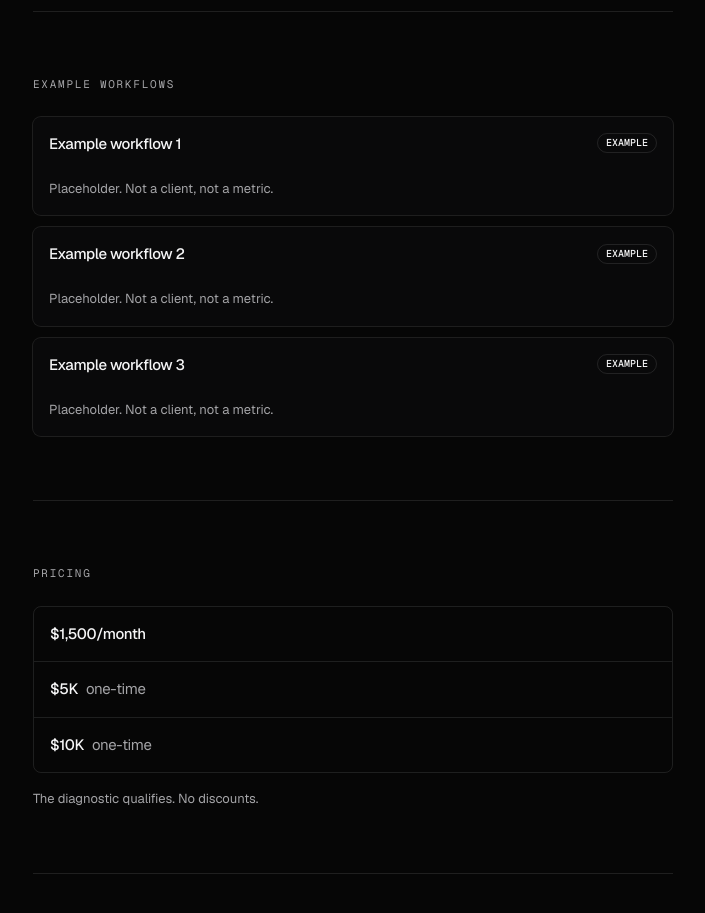
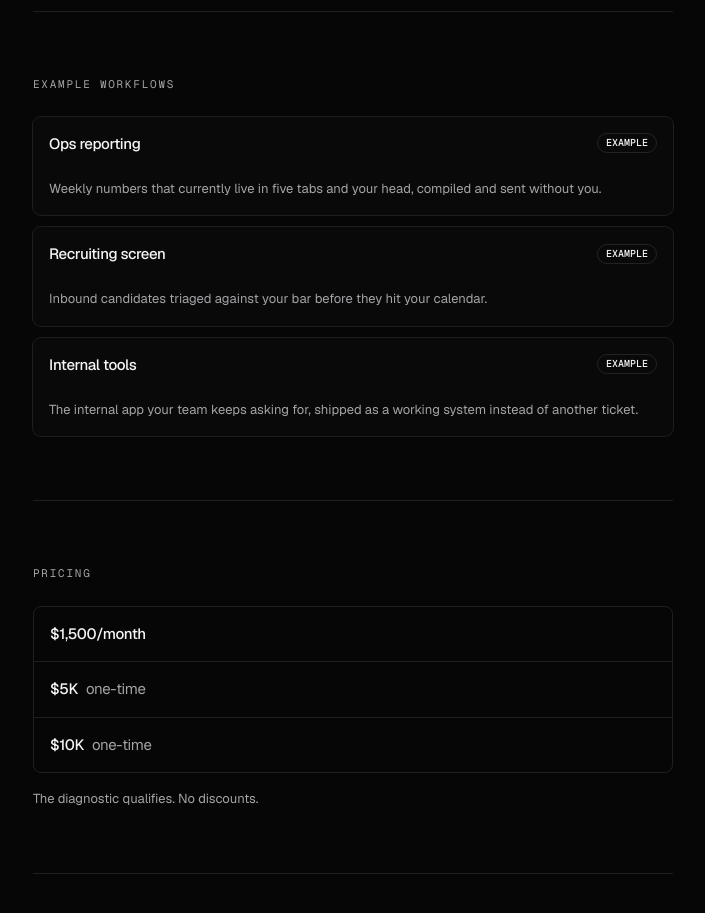
Before and after one commit to Josefusan/mygrokflow, a Next.js app: page / in a window 1280 px wide. Shown: the part 1540-2453 px from the top of the page, without its empty margins (287-992 px from the left). Built offline with nearby package versions, Linux system fonts and the light colour scheme.

Commit message:
Drop in CMO example card copy. Keep Badge Example.

```diff
--- a/components/landing.tsx
+++ b/components/landing.tsx
@@ -38,9 +38,18 @@ const STEPS = [
 ] as const;
 
 const EXAMPLES = [
-  { title: "Example workflow 1" },
-  { title: "Example workflow 2" },
-  { title: "Example workflow 3" },
+  {
+    title: "Ops reporting",
+    body: "Weekly numbers that currently live in five tabs and your head, compiled and sent without you.",
+  },
+  {
+    title: "Recruiting screen",
+    body: "Inbound candidates triaged against your bar before they hit your calendar.",
+  },
+  {
+    title: "Internal tools",
+    body: "The internal app your team keeps asking for, shipped as a working system instead of another ticket.",
+  },
 ] as const;
 
 const RATES = [
@@ -164,7 +173,7 @@ export function Landing() {
                 </CardHeader>
                 <CardContent className="p-0 pt-2">
                   <p className="text-[13px] leading-relaxed text-muted-foreground">
-                    Placeholder. Not a client, not a metric.
+                    {item.body}
                   </p>
                 </CardContent>
               </Card>
```
